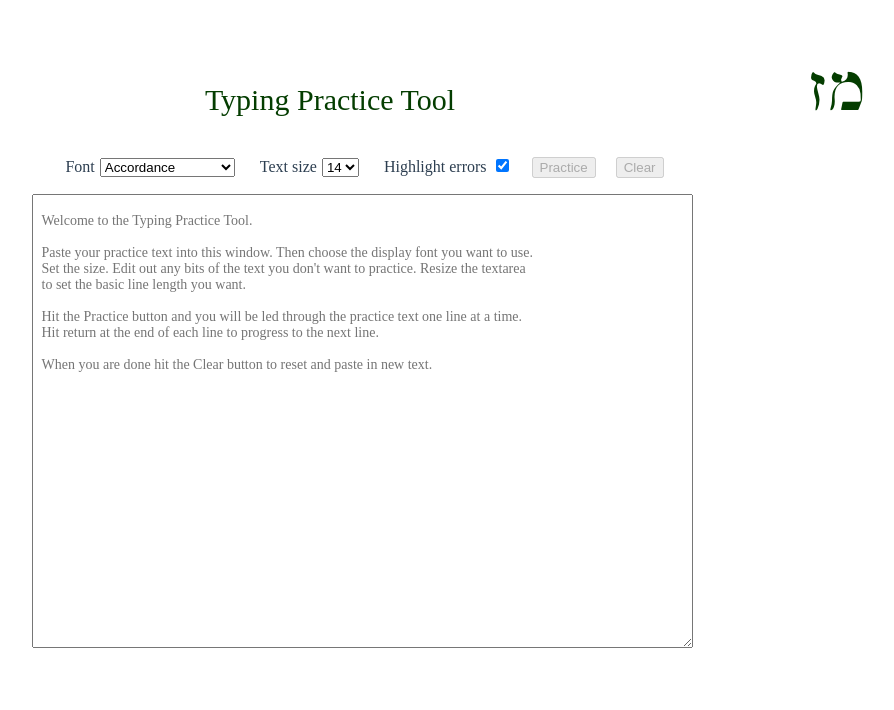
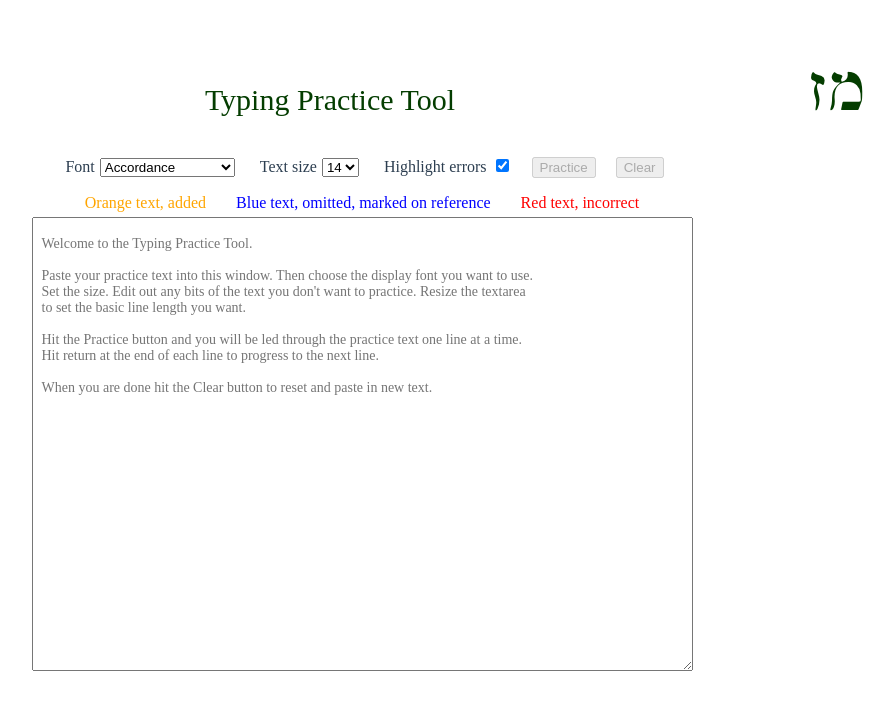
Before and after one commit to 47rooks/typing-tutor, a Vue app: page / in a window 1280 px wide. Shown: the top 710 px of the page, without its empty margins (278-1172 px from the left). Built offline with nearby package versions, Linux system fonts and the light colour scheme.

Commit message:
added corrections color key

```diff
--- a/src/components/TypingPractice.ts
+++ b/src/components/TypingPractice.ts
@@ -193,6 +193,22 @@ export default class TypingPractice extends Vue {
    */
   get correctionsPaneStyle(): object {
     if (this.showCorrections && (this.annotatedRefLine !== '' || this.annotatedTypedLine !== '')) {
+      return {
+        display: 'inline',
+        visibility: 'visible',
+      };
+    }
+    return {
+      display: 'none',
+      visibility: 'hidden',
+    };
+  }
+
+  /**
+   * Computed visibility for the corrections color key
+   */
+  get correctionsKeyStyle() {
+    if (this.showCorrections) {
       return {
         display: 'inline',
         visibility: 'visible',
--- a/src/components/TypingPractice.vue
+++ b/src/components/TypingPractice.vue
@@ -42,6 +42,11 @@
             Clear
           </button>
         </li>
+      </ul>
+      <ul :style="correctionsKeyStyle">
+        <li><span style="color:orange">Orange text, added</span></li>
+        <li><span style="color:blue">Blue text, omitted, marked on reference</span></li>
+        <li><span style="color:red">Red text, incorrect</span></li>
       </ul>
     </div>
     <div id="reference-pane" v-bind:style="referencePaneStyle">
```
